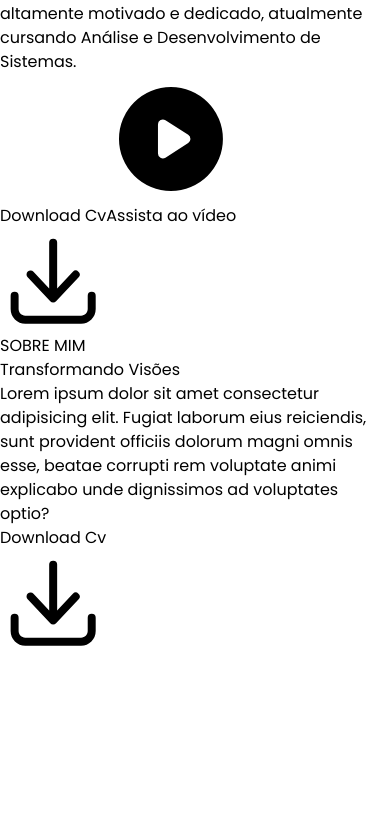
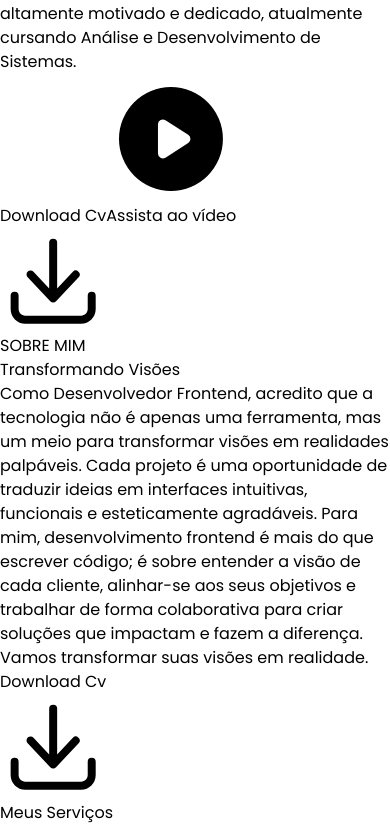
Before and after one commit to kaiovinic/my-portfolio, a Next.js app: page / in a window 390 px wide. Shown: the part 1162-1997 px from the top of the page. Before the commit the page ends 1819 px from the top, so only its background shows below. Built offline with nearby package versions, Linux system fonts and the light colour scheme.

Commit message:
Seção Serviços

```diff
--- a/Components/About.tsx
+++ b/Components/About.tsx
@@ -19,10 +19,15 @@ const About = () => {
           <div className="mb-[3rem] flex items-center md:space-x-10">
             <span className="w-[100px] hidden md:block h-[5px]  bg-slate-400 rounded-sm"></span>
             <p className="text-[19px] text-slate-300 w-[80%] ">
-              Lorem ipsum dolor sit amet consectetur adipisicing elit. Fugiat
-              laborum eius reiciendis, sunt provident officiis dolorum magni
-              omnis esse, beatae corrupti rem voluptate animi explicabo unde
-              dignissimos ad voluptates optio?
+              Como Desenvolvedor Frontend, acredito que a tecnologia não é
+              apenas uma ferramenta, mas um meio para transformar visões em
+              realidades palpáveis. Cada projeto é uma oportunidade de traduzir
+              ideias em interfaces intuitivas, funcionais e esteticamente
+              agradáveis. Para mim, desenvolvimento frontend é mais do que
+              escrever código; é sobre entender a visão de cada cliente,
+              alinhar-se aos seus objetivos e trabalhar de forma colaborativa
+              para criar soluções que impactam e fazem a diferença. Vamos
+              transformar suas visões em realidade.
             </p>
           </div>
           <button
@@ -35,7 +40,7 @@ const About = () => {
         </div>
         <div className="lg:w-[500px] lg:h-[500px] relative mx-auto md:mx-0 mt-[2rem] lg:mt-0 w-[300px] h-[300px]">
           <Image
-            src="/images/user05.jpeg"
+            src="/images/user06.jpeg"
             alt="user"
             layout="fill"
             objectFit="contain"
--- a/Components/Services.tsx
+++ b/Components/Services.tsx
@@ -0,0 +1,31 @@
+import { CodeBracketSquareIcon } from "@heroicons/react/20/solid";
+import React from "react";
+
+const Services = () => {
+  return (
+    <div className="bg-[#121212] pt-[4rem] md:pt-[8rem] pb-[5rem]">
+      <p className="heading">
+        Meus <span className="text-yellow-400">Serviços</span>
+      </p>
+      <div className="grid grid-cols-1  gap-[3rem] w-[65%] mx-auto items-center mt-[4rem] text-white">
+        <div className="bg-orange-700 hover:scale-110 transform transition-all duration-300 hover:-rotate-6 uppercase font-semibold text-center p-[2rem]  ">
+          <div>
+            <CodeBracketSquareIcon className="w-[6rem] h-[6rem] mx-auto text-[#d3fae8]" />
+            <h1 className="text-[20px] md:text-[30px] mt-[1.5rem] mb-[1.5rem]">
+              Frontend
+            </h1>
+            <p className="text-[18px] text-[#d3d2d2] font-normal">
+              Desenvolvedor Frontend com ampla experiência em tecnologias como
+              JavaScript, TypeScript, React.js, Next.js, Node.js, Bootstrap,
+              SCSS, Tailwind CSS, Styled Components e práticas ágeis. Meu foco é
+              entregar projetos de alta qualidade no menor tempo possível,
+              sempre buscando superar as expectativas.
+            </p>
+          </div>
+        </div>
+      </div>
+    </div>
+  );
+};
+
+export default Services;
--- /dev/null
+++ b/Components/Skils.tsx
@@ -0,0 +1,7 @@
+import React from "react";
+
+const Skils = () => {
+  return <div></div>;
+};
+
+export default Skils;
--- a/pages/index.tsx
+++ b/pages/index.tsx
@@ -2,6 +2,8 @@ import About from "@/Components/About";
 import Home from "@/Components/Home";
 import MobileNav from "@/Components/MobileNav";
 import Nav from "@/Components/Nav";
+import Services from "@/Components/Services";
+import Skils from "@/Components/Skils";
 import React from "react";
 
 const HomePage = () => {
@@ -17,6 +19,8 @@ const HomePage = () => {
         <Home />
         <div className="relative z-[30]">
           <About />
+          <Services />
+          <Skils />
         </div>
       </div>
     </div>
--- a/styles/globals.css
+++ b/styles/globals.css
@@ -14,4 +14,8 @@
     @apply relative mb-[2rem] font-semibold text-white cursor-pointer text-[27px] w-fit md:block after:block after:content-['']
     after:absolute  after:h-[3px] after:bg-yellow-400 after:w-full after:scale-x-0 after:hover:scale-x-100 after:transition after:duration-300 after:origin-center;
   }
+
+  .heading {
+    @apply text-center text-white text-[28px] sm:text-[33px] md:text-[45px] font-bold uppercase;
+  }
 }
```
Also changed, not shown: public/images/user06.jpeg (added).
